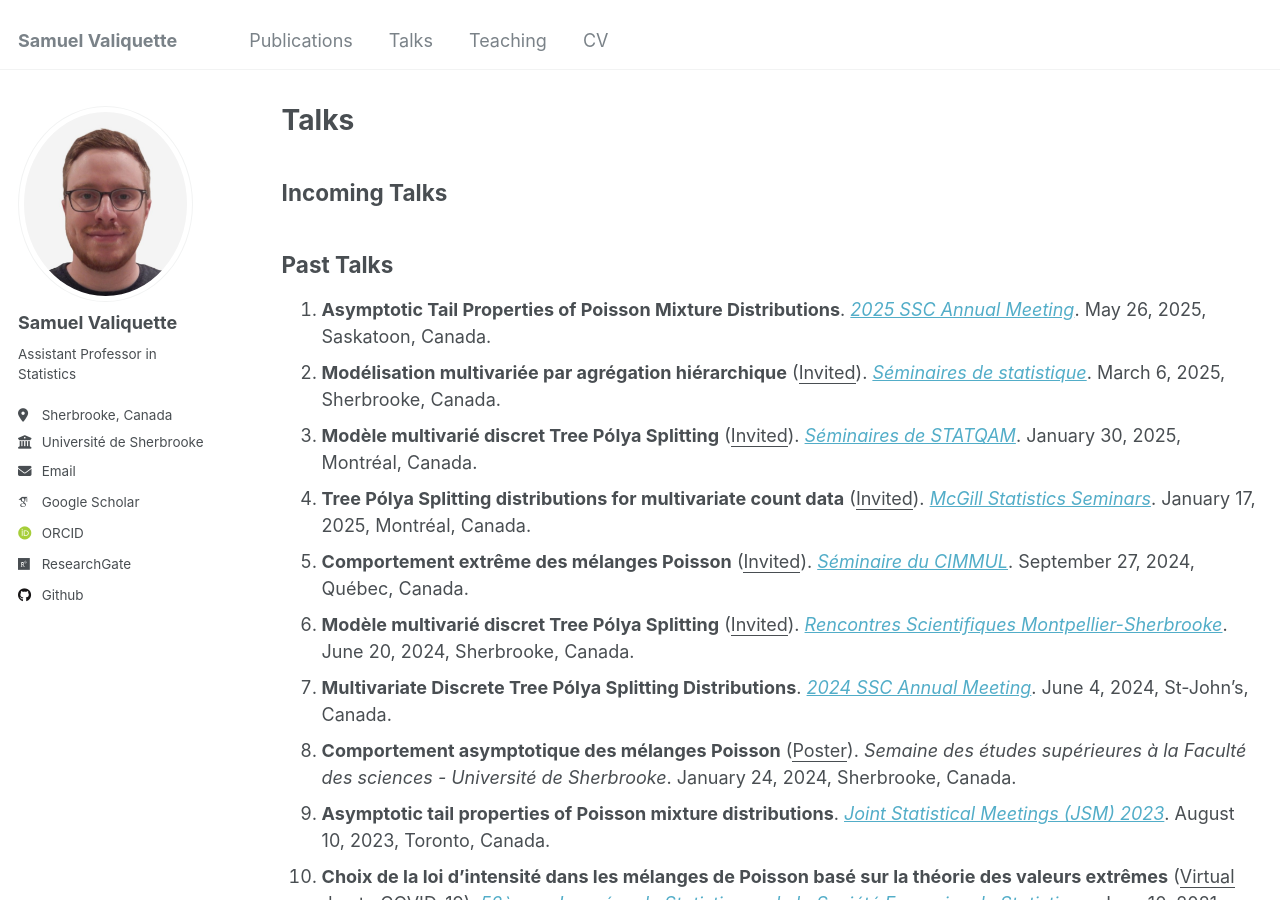
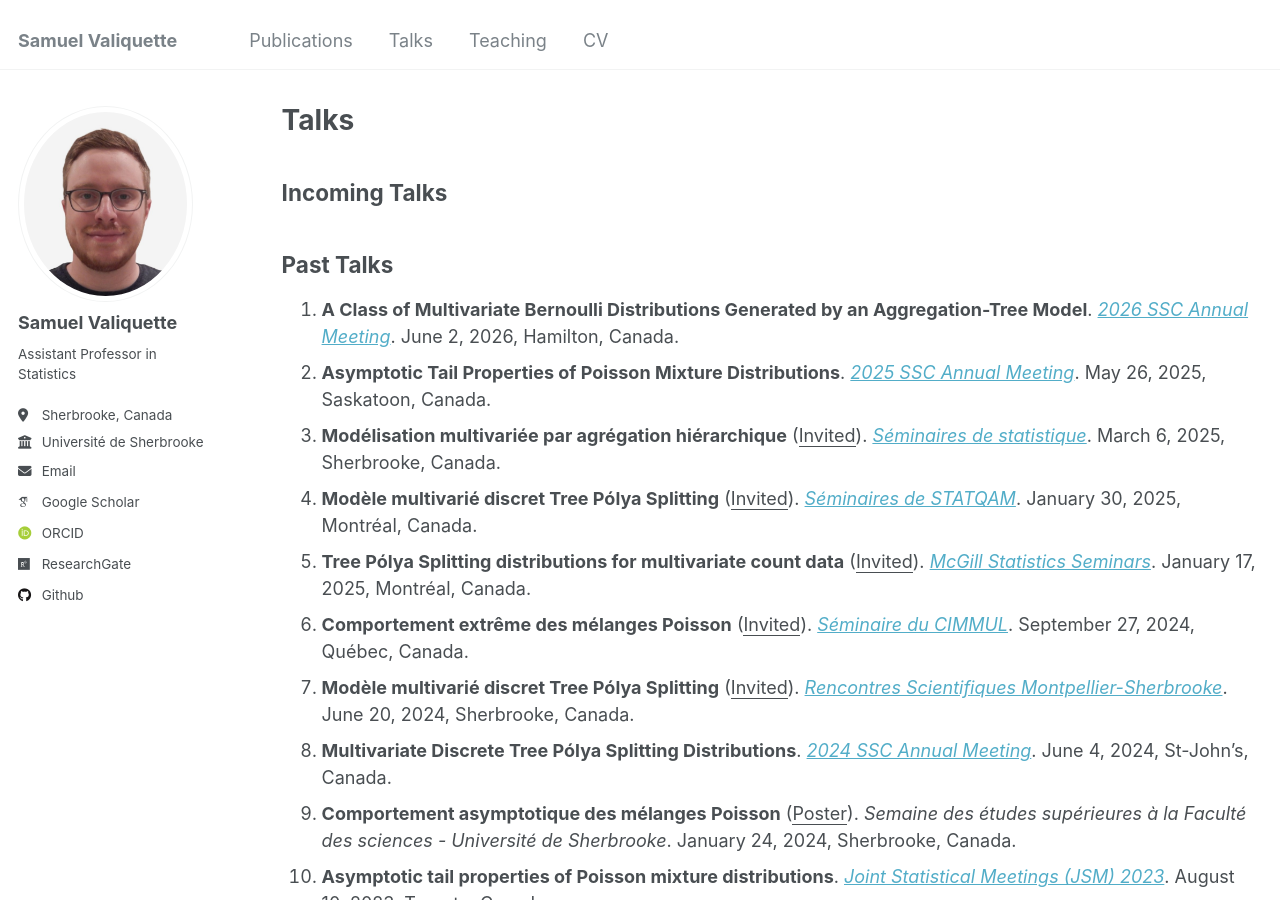
Before and after one commit to s-valiquette/s-valiquette.github.io, a Jekyll site: the page built from _pages/talks.md, in a window 1280 px wide and 900 px high. Built offline with Jekyll 4.4.1, drawn with Linux system fonts in a browser that asks for light colours; some web fonts are replaced.

Commit message:
Update talks.md

```diff
--- a/_pages/talks.md
+++ b/_pages/talks.md
@@ -7,6 +7,7 @@ author_profile: true
 ## Incoming Talks
 
 ## Past Talks
+1. **A Class of Multivariate Bernoulli Distributions Generated by an Aggregation-Tree Model**. *[2026 SSC Annual Meeting](https://ssc.ca/fr/congres/annuel/presentation/a-class-multivariate-bernoulli-distributions-generated-aggregation-tree)*. June 2, 2026, Hamilton, Canada.
 1. **Asymptotic Tail Properties of Poisson Mixture Distributions**. *[2025 SSC Annual Meeting](https://ssc.ca/fr/congres/annuel/presentation/asymptotic-tail-properties-poisson-mixture-distributions)*. May 26, 2025, Saskatoon, Canada.
 1. **Modélisation multivariée par agrégation hiérarchique** (<ins>Invited</ins>). *[Séminaires de statistique](https://www.usherbrooke.ca/mathematiques/recherche/congres-et-colloques/seminaires-de-statistique)*. March 6, 2025, Sherbrooke, Canada.
 1. **Modèle multivarié discret Tree Pólya Splitting** (<ins>Invited</ins>). *[Séminaires de STATQAM](https://statqam.uqam.ca/2024-2025/)*. January 30, 2025, Montréal, Canada.
```
